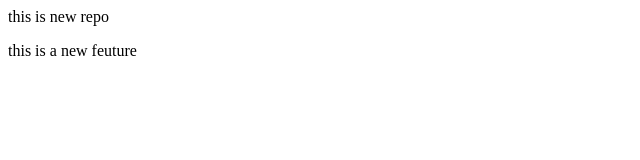
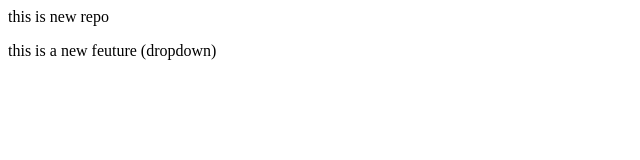
Before and after one commit to smit-m-patel/local2repo, a plain HTML site: page index.html in a window 1280 px wide. Shown: the full height of the page, 0-640 px from the left. Drawn offline with Linux system fonts and the light colour scheme.

Commit message:
add dropdown

```diff
--- a/index.html
+++ b/index.html
@@ -1,2 +1,2 @@
 <p>this is new repo</p>
-<p>this is a new feuture</p>
+<p>this is a new feuture (dropdown)</p>
```
